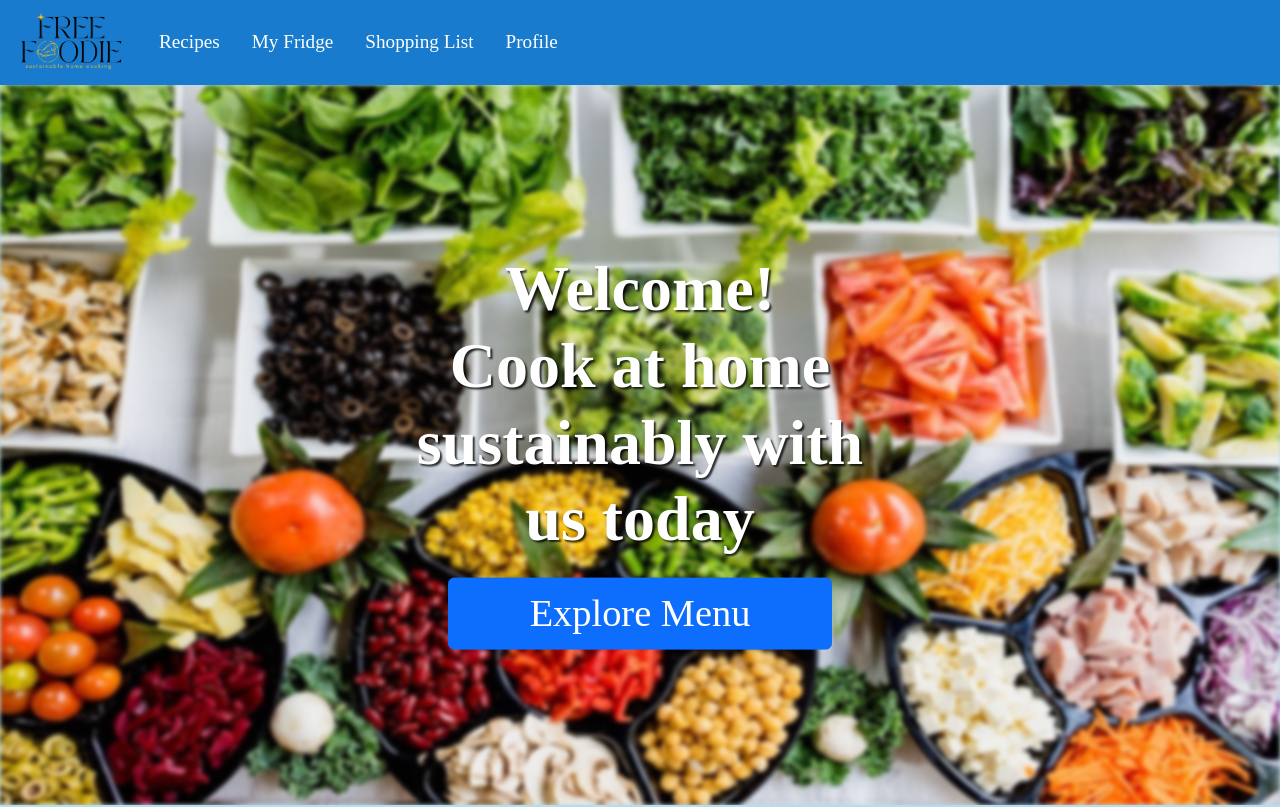
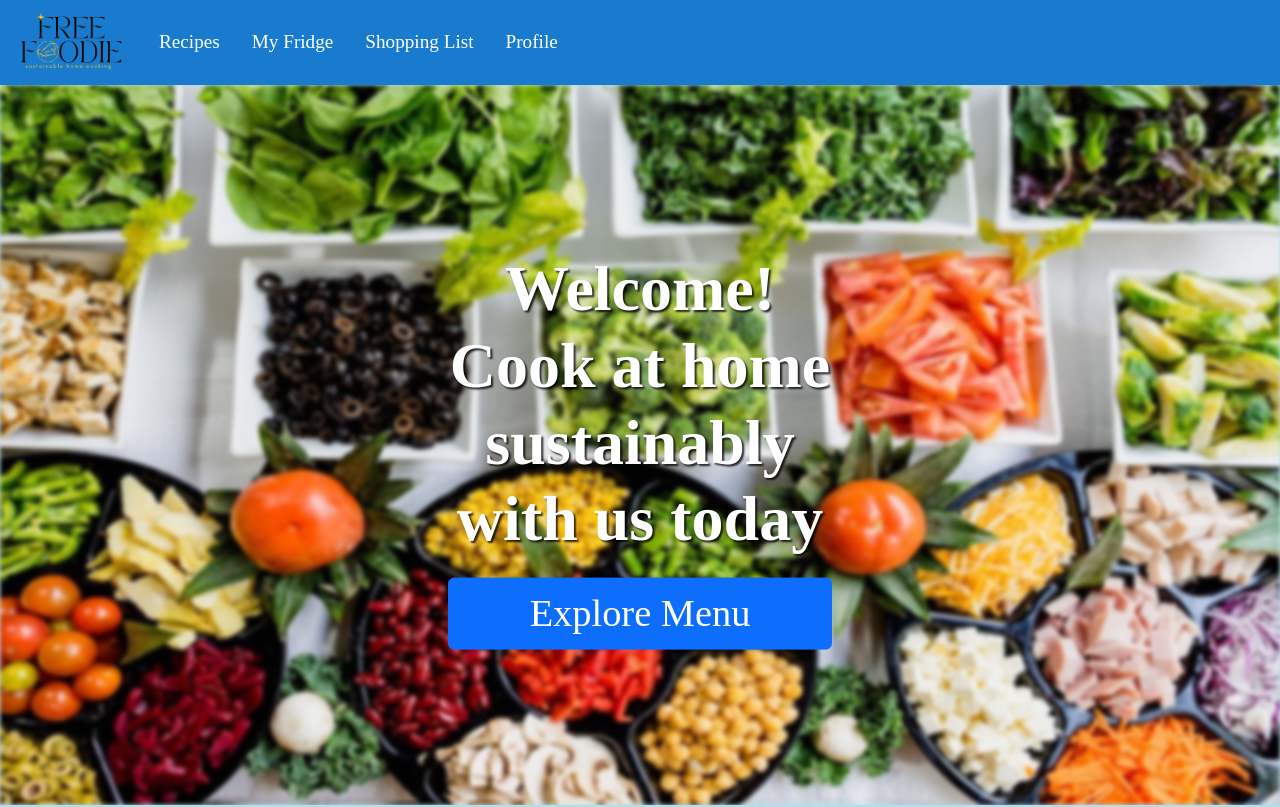
Before and after one commit to ZheTaoGuo/Free-Foodie, a Vue app: page / in a window 1280 px wide. Shown: the top 807 px of the page. Built offline with nearby package versions, Linux system fonts and the light colour scheme; no server answers.

Commit message:
Update HomePage.vue

```diff
--- a/src/views/HomePage.vue
+++ b/src/views/HomePage.vue
@@ -139,7 +139,7 @@
         top: 50%;
         left: 50%;
         transform: translate(-50%, -50%);
-        width: 40%;
+        width: 35%;
     }
 
     .section-header {
```
